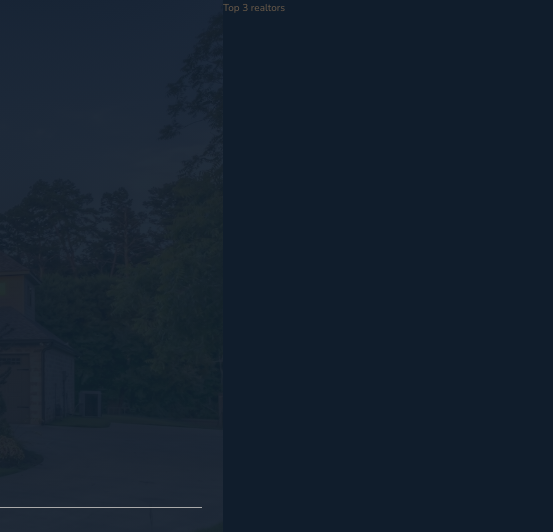
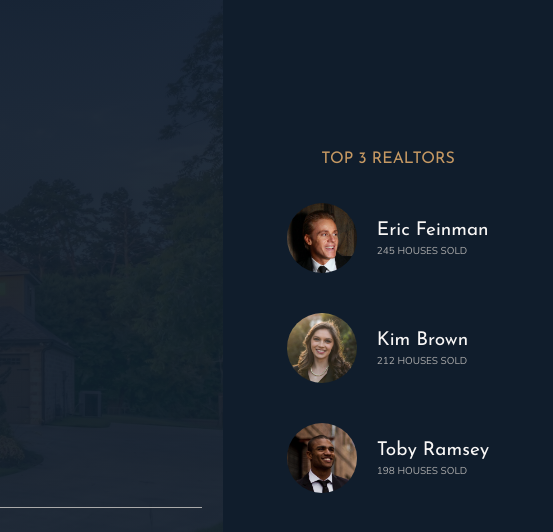
Before and after one commit to DamienAmbient/css-grid, a website: page index.html in a window 1280 px wide. Shown: the top 532 px of the page, 727-1280 px from the left. Drawn offline with nearby package versions, Linux system fonts and the light colour scheme.

Commit message:
site finished

```diff
--- a/index.html
+++ b/index.html
@@ -33,7 +33,26 @@
     </header>
 
     <div class="realtors">
-        Top 3 realtors
+        <h3 class="heading-3">Top 3 realtors</h3>
+        <div class="realtors__list">
+            <img src="img/realtor-1.jpeg" alt="Realtor 1" class="realtors__img">
+            <div class="realtors__details">
+                <h4 class="heading-4 heading-4--light">Eric Feinman</h4>
+                <p class="realtors__sold">245 houses sold</p>
+            </div>
+
+            <img src="img/realtor-2.jpeg" alt="Realtor 2" class="realtors__img">
+            <div class="realtors__details">
+                <h4 class="heading-4 heading-4--light">Kim Brown</h4>
+                <p class="realtors__sold">212 houses sold</p>
+            </div>
+
+            <img src="img/realtor-3.jpeg" alt="Realtor 3" class="realtors__img">
+            <div class="realtors__details">
+                <h4 class="heading-4 heading-4--light">Toby Ramsey</h4>
+                <p class="realtors__sold">198 houses sold</p>
+            </div>
+        </div>
     </div>
 
     <section class="features">
--- a/sass/_realtors.scss
+++ b/sass/_realtors.scss
@@ -1,4 +1,31 @@
 .realtors {
   background-color: $color-secondary;
   grid-column: col-start 7 / full-end;
+  padding: 3rem;
+
+  display: grid;
+  align-content: center;
+  justify-content: center;
+  justify-items: center;
+  grid-row-gap: 3rem;
+
+  &__list {
+    display: grid;
+    grid-template-columns: min-content max-content;
+    grid-column-gap: 2rem;
+    grid-row-gap: 5vh;
+    align-items: center;
+  }
+
+  &__img {
+    width: 7rem;
+    border-radius: 50%;
+    display: block;
+  }
+
+  &__sold {
+    text-transform: uppercase;
+    color: $color-grey-light-2;
+    margin-top: -3px;
+  }
 }
```
Also changed, not shown: css/style.css.
